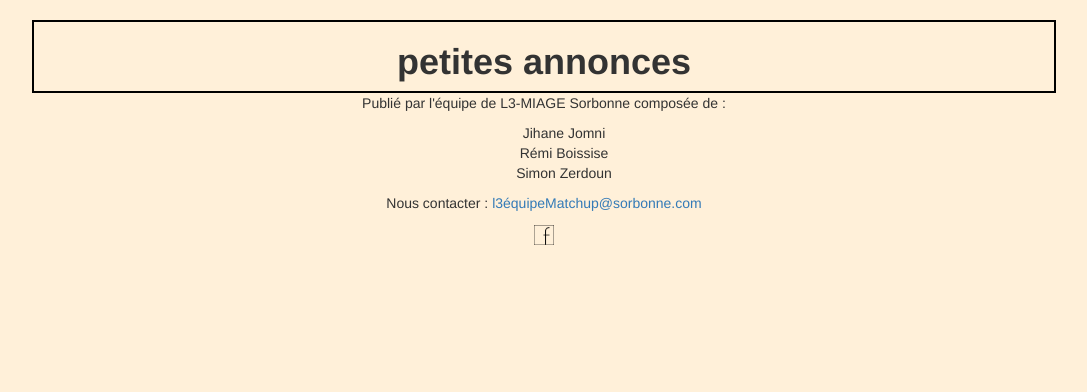
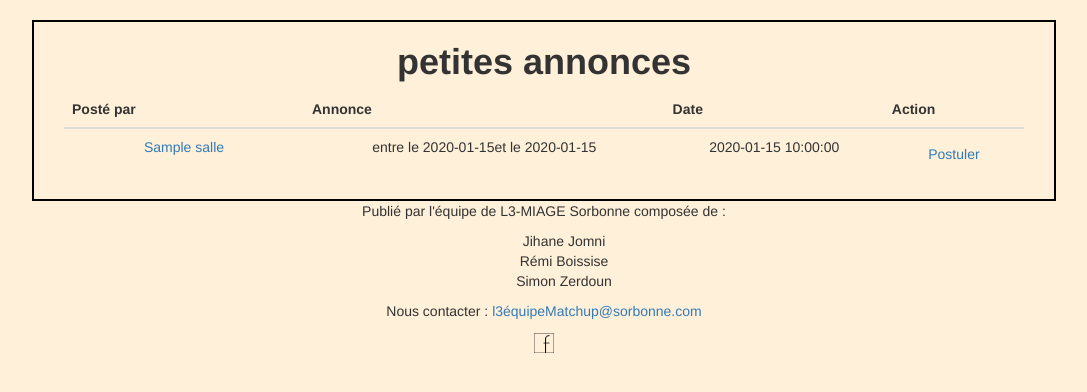
Before and after one commit to calypso4444/match-up-miage, a PHP site: page /petites_annonces.php in a window 1280 px wide. Shown: the part 267-659 px from the top of the page, without its empty margins (96-1183 px from the left). Run offline with PHP 8.4, Linux system fonts and the light colour scheme; tables that the repository leaves empty hold one stand-in row (values such as "Sample post"); some libraries are stand-ins or nearby versions.

Commit message:
affichage et referencement des petites annonces par date dans la page petites annonces

```diff
--- a/modele/GestionnaireAnnonce.php
+++ b/modele/GestionnaireAnnonce.php
@@ -15,6 +15,23 @@ class GestionnaireAnnonce extends Gestionnaire {
         }
     }
 
+    public function getAllPetiteAnnonce() {
+        $reqm = mysqli_query($this->link, " SELECT nPetiteAnnonce, auteur,textePetiteAnnonce, dateDeb, dateFin,dateEditionPetiteAnnonce, nomSalle "
+                . " FROM " . $GLOBALS['DB_TABLE']['PETITE_ANNONCE'] . " P "
+                . " INNER JOIN " . $GLOBALS['DB_TABLE']['SALLE'] . " S "
+                . " ON S.nSalle=auteur "
+                . " ORDER BY dateEditionPetiteAnnonce; ");
+        if ($reqm !== false) {
+            $annonces = array();
+            while ($row = mysqli_fetch_assoc($reqm)) {
+                $annonces[] = $row;
+            }
+            return $annonces;
+        } else {
+            return null;
+        }
+    }
+
 }
 
 ?>
--- a/petites_annonces.php
+++ b/petites_annonces.php
@@ -10,12 +10,14 @@ include_once 'config/includeGlobal.php';
 
 /* séquence du controleur */
 
+$annonces=$model['GestionnaireAnnonce']->getAllPetiteAnnonce();
 
 /* fin de séquence */
 
 /* affichage de la vue */
 
 $vue = array();
+$vue['annonces']=$annonces;
 $view->render('petites_annonces', $vue);
 
 /* fin de l'affichage de la vue */
--- a/vue/Page/petites_annonces.php
+++ b/vue/Page/petites_annonces.php
@@ -4,4 +4,31 @@
 
     <h1>petites annonces</h1>
 
+    <div id="lesPetitesAnnonces">
+        <table class="table">
+            <thead>
+                <tr>
+                    <th>Posté par</th>
+                    <th>Annonce</th>
+                    <th>Date</th>
+                    <th>Action</th>
+                </tr>
+            </thead>
+            <tbody>
+                <?php
+                foreach ($vars['annonces'] as $annonces):
+                    echo '<tr>';
+                    echo "<td class='col-lg-3'><a href=salle.php?tmp=" . $annonces['auteur'] . ">".$annonces['nomSalle']."</a></td>";
+                    echo '<td>entre le ' . $annonces['dateDeb'] . 'et le '.$annonces['dateFin'].'</td>';
+                    echo '<td>' . $annonces['dateEditionPetiteAnnonce'] .'</td>';
+                    echo '<td>'
+                    . '<a class="btn" href="petites_annonces.php?nSalle=' . $annonces['auteur'] . '&nAnnonce=' . $annonces['nPetiteAnnonce'] . '">Postuler</a>'
+                    . '</td>';
+                    echo '</tr>';
+                endforeach;
+                ?>
+            </tbody>
+        </table>
+    </div>
+
 </div>
```
